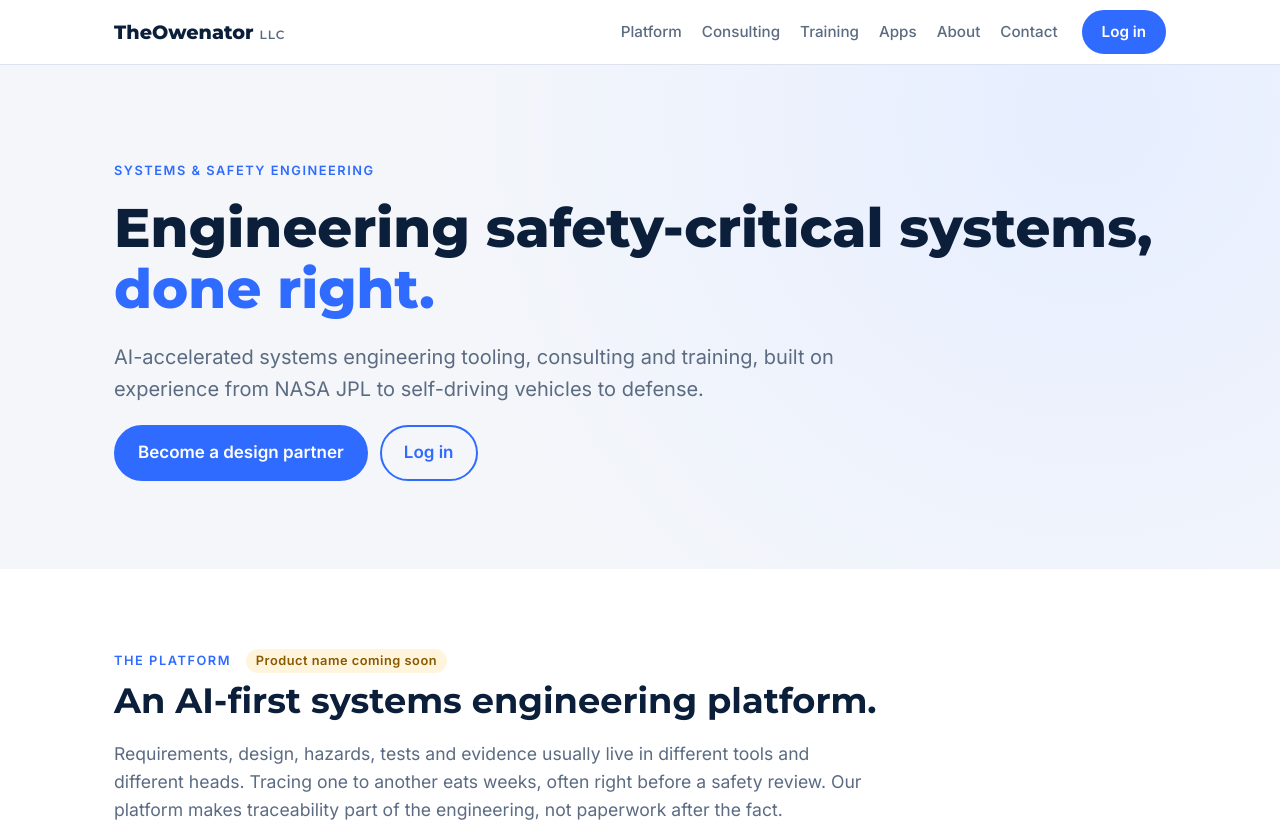
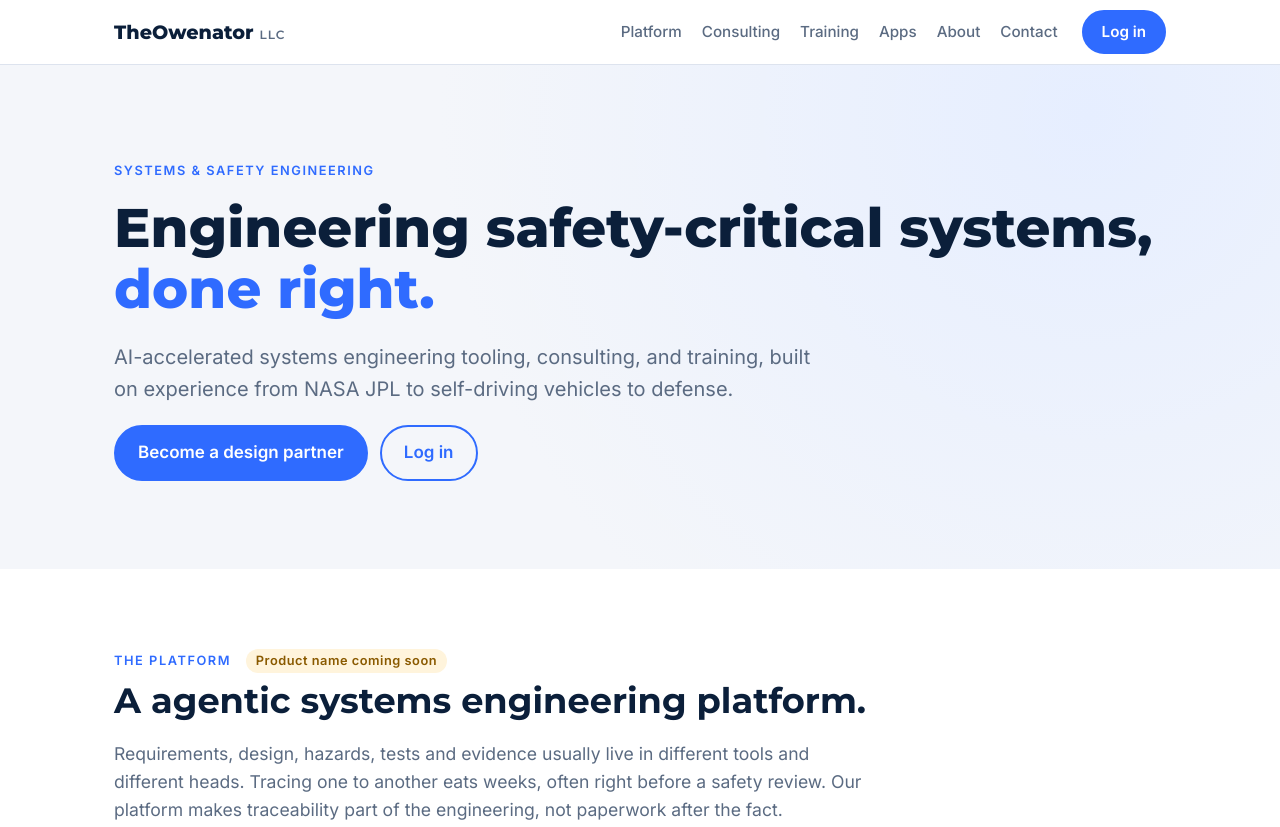
Before and after one commit to the-owenator/owenator-site, a plain HTML site: page index.html in a window 1280 px wide. Shown: the top 827 px of the page. Drawn offline with Linux system fonts and the light colour scheme.

Commit message:
Update index.html
Adjustments based on Crystal's feedback.

```diff
--- a/index.html
+++ b/index.html
@@ -34,7 +34,7 @@
       <div class="wrap">
         <p class="eyebrow">Systems &amp; safety engineering</p>
         <h1>Engineering safety-critical systems, <em>done right.</em></h1>
-        <p class="lede">AI-accelerated systems engineering tooling, consulting and training, built on experience from NASA JPL to self-driving vehicles to defense.</p>
+        <p class="lede">AI-accelerated systems engineering tooling, consulting, and training, built on experience from NASA JPL to self-driving vehicles to defense.</p>
         <div class="actions">
           <a class="btn" href="mailto:owen@owenator.com?subject=Design%20partner%20inquiry">Become a design partner</a>
           <a class="btn btn-ghost" href="https://jiasu-systems.vercel.app/login">Log in</a>
@@ -45,7 +45,7 @@
     <section id="platform" class="section feature">
       <div class="wrap">
         <p class="eyebrow">The platform <span class="tag">Product name coming soon</span></p>
-        <h2>An AI-first systems engineering platform.</h2>
+        <h2>A agentic systems engineering platform.</h2>
         <p class="section-lede">Requirements, design, hazards, tests and evidence usually live in different tools and different heads. Tracing one to another eats weeks, often right before a safety review. Our platform makes traceability part of the engineering, not paperwork after the fact.</p>
         <div class="cards three">
           <article class="card">
@@ -164,7 +164,7 @@
             <li><strong>B.S. Computer Science, summa cum laude</strong>, Florida State University.</li>
             <li>NASA Major Space Act Award, 2016.</li>
           </ul>
-          <p class="values">We don't help teams chase a quick pass on compliance. Customers' and the public's safety comes first.</p>
+          <p class="values">Our Values: We don't help teams just chase a quick pass on compliance. Customers' and the public's safety come first.</p>
         </div>
       </div>
     </section>
```
